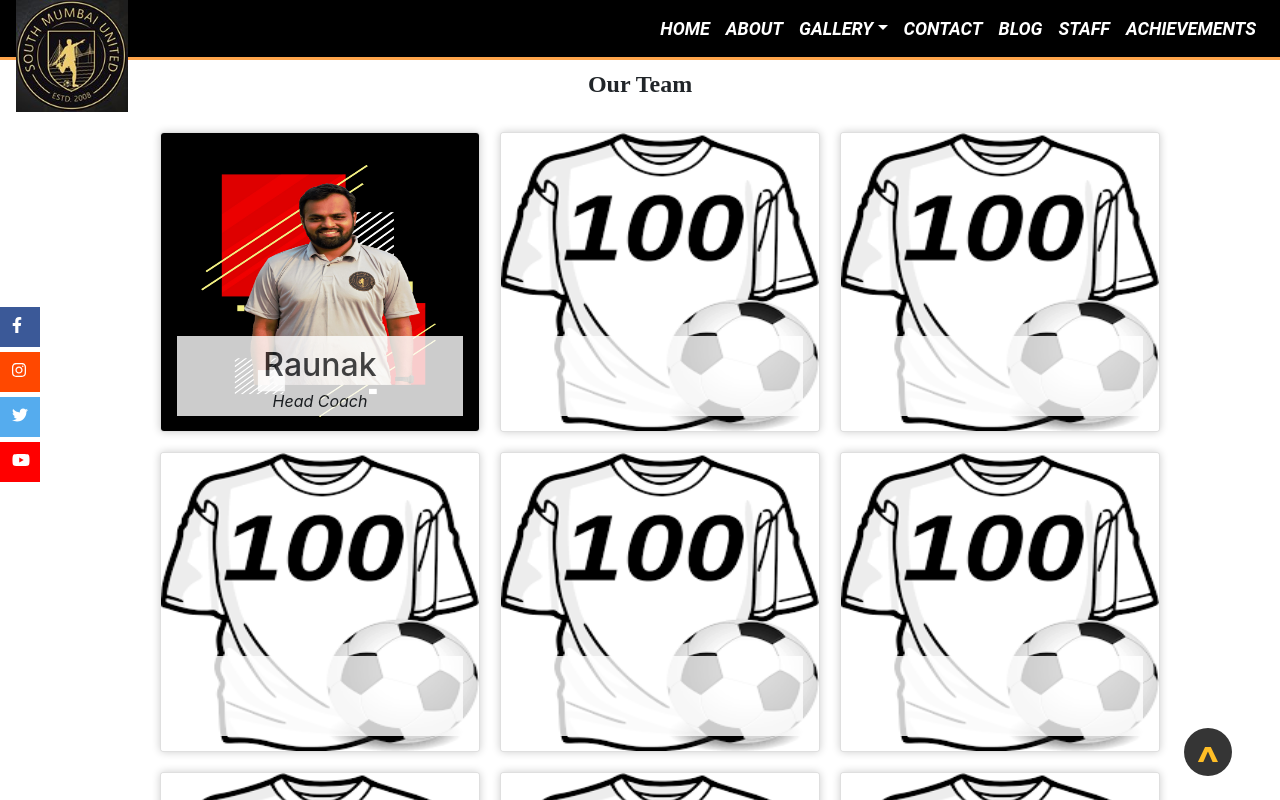
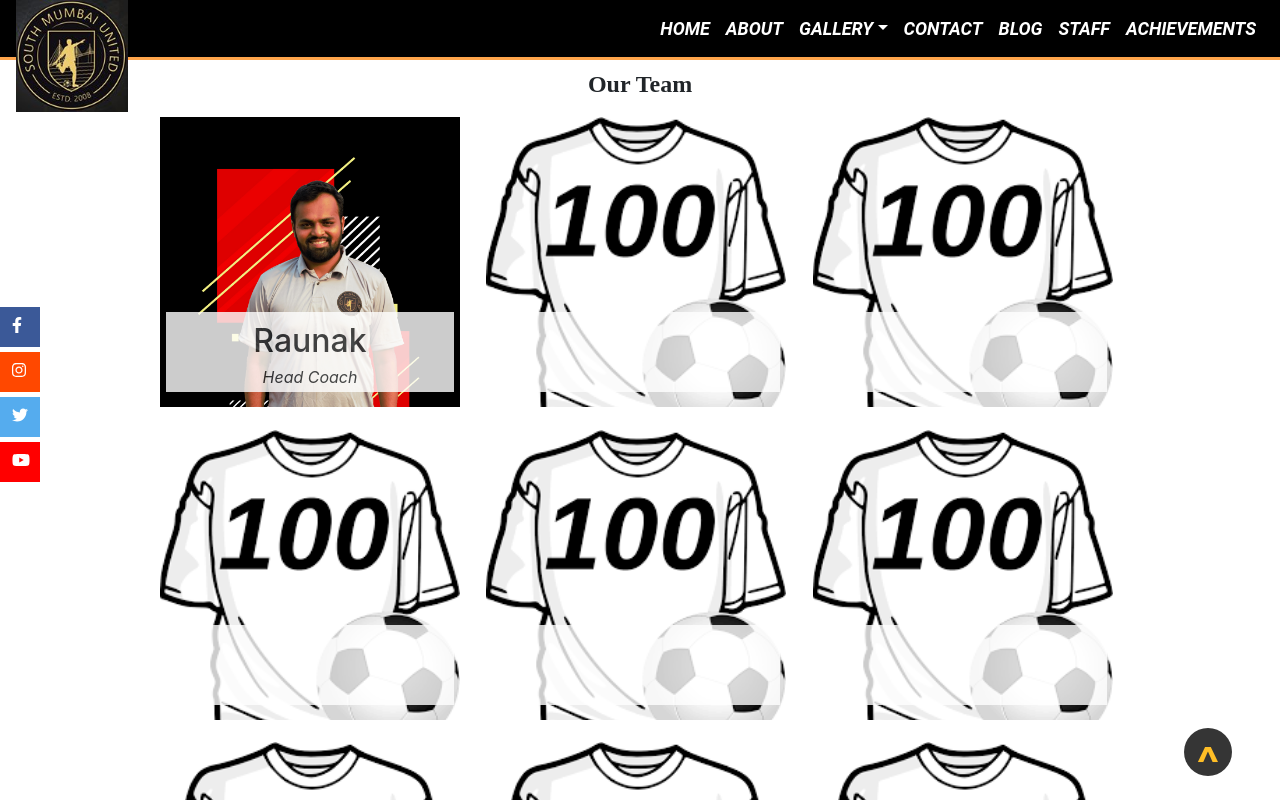
Before and after one commit to prajyot48/Practice, a React (Create React App) app: page / in a window 1280 px wide. Both pictures are taken after a click on the link "STAFF". Shown: the top 800 px of the page. Built offline with nearby package versions, Linux system fonts and the light colour scheme.

Commit message:
Staff page added with css

```diff
--- a/src/App.css
+++ b/src/App.css
@@ -488,7 +488,7 @@ footer {
     /* Above To set number of cards in one row */
 }
 
-.card {
+.team-card {
     left: 150px;
     padding: 10px;
     width: 25%;
@@ -500,17 +500,17 @@ footer {
     display: inline-block
 }
 
-.card:nth-of-type(3n) {
+.team-card:nth-of-type(3n) {
     margin-right: 0;
 }
 
-.card img {
+.team-card img {
     width: 100%;
     min-height: 100%;
     transition: all 0.9s
 }
 
-.card:hover img {
+.team-card:hover img {
     transform: scale(1.2, 1.2)
 }
 
@@ -531,7 +531,7 @@ footer {
     transition: all 0.4s
 }
 
-.card:hover .data {
+.team-card:hover .data {
     width: 100%;
     height: 100%;
     bottom: 0;
@@ -550,7 +550,7 @@ footer {
     transition: all 0.2s
 }
 
-.card:hover .data p, .card:hover .data a {
+.team-card:hover .data p, .team-card:hover .data a {
     opacity: 1
 }
 
@@ -561,12 +561,12 @@ footer {
     opacity: 0
 }
 
-.data a:hover, .card:hover h2 {
+.data a:hover, .team-card:hover h2 {
     color: khaki
 }
 
 @media (max-width:799px) {
-    .card {
+    .team-card {
         width: 100%;
         margin-right: 0
     }
--- a/src/Components/staff.js
+++ b/src/Components/staff.js
@@ -3,15 +3,15 @@ import{FontAwesomeIcon} from '@fortawesome/react-fontawesome'
 import {faFacebookF,faTwitter,faInstagram}from '@fortawesome/free-brands-svg-icons'
 function ReUsableCard(props){
     return(
-        <div class="card">
+        <div className="team-card">
                         <img src={props.name ? require('../assets/'+props.name.toLowerCase()+'.jpg'):require("../assets/player.png")}  alt="Person Image" />
-                        <div class="data">
+                        <div className="data">
                             <h2>{props.name}</h2>
                             <i>{props.role}</i>
                             <p>{props.descrip}</p>
-                            <a href="#" class="fa fa-facebook"><FontAwesomeIcon icon={faFacebookF}/></a>
-                            <a href="#" class="fa fa-twitter"><FontAwesomeIcon icon={faTwitter}/> </a>
-                            <a href="#" class="fa fa-behance"><FontAwesomeIcon icon={faInstagram}/></a>
+                            <a href="#" className="fa fa-facebook"><FontAwesomeIcon icon={faFacebookF}/></a>
+                            <a href="#" className="fa fa-twitter"><FontAwesomeIcon icon={faTwitter}/> </a>
+                            <a href="#" className="fa fa-behance"><FontAwesomeIcon icon={faInstagram}/></a>
                         </div>
                     </div>
     )
```
